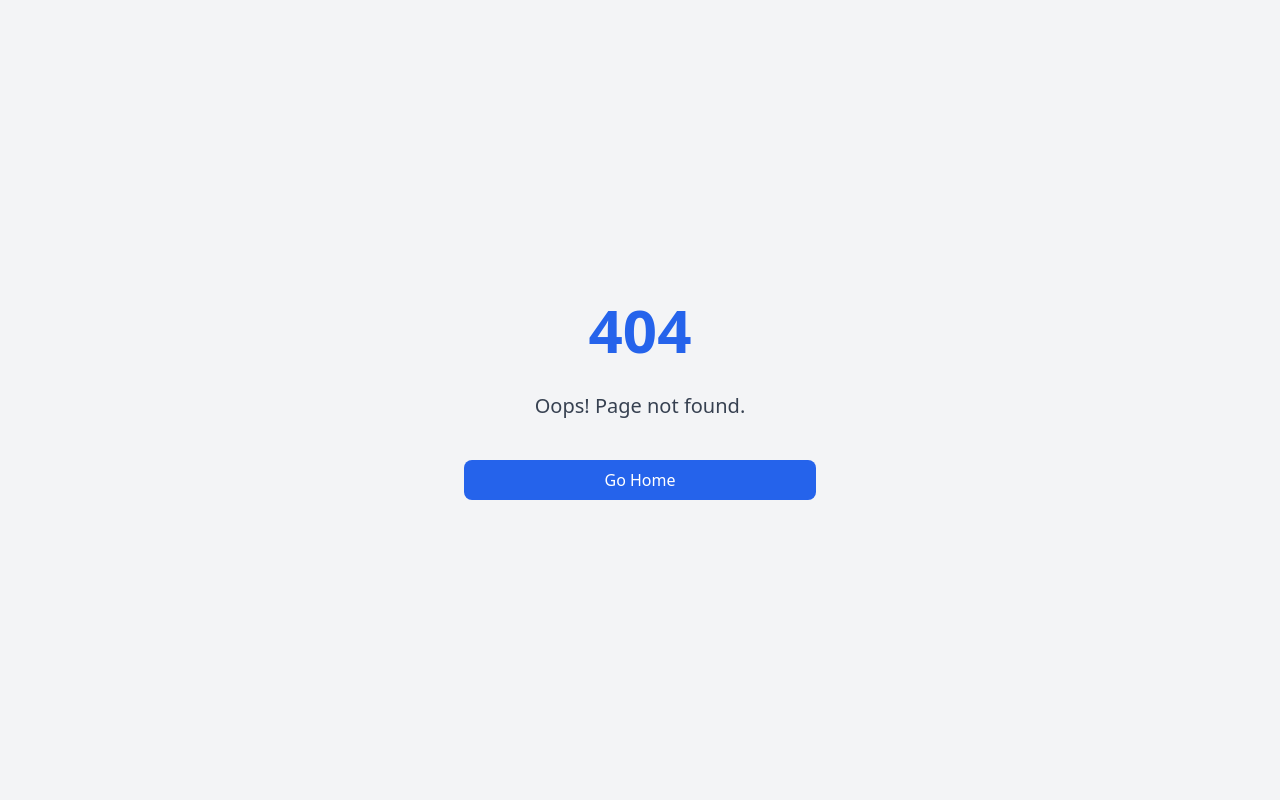
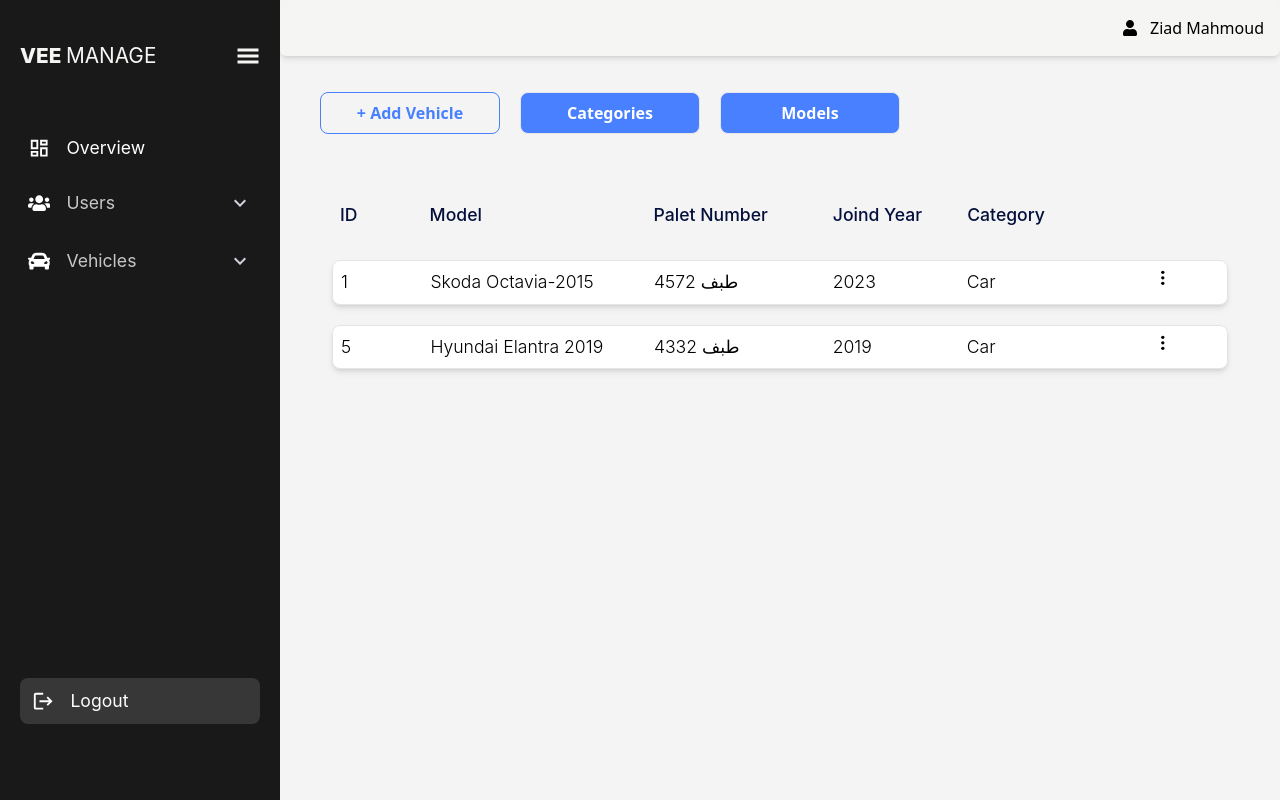
Before and after one commit to OsamaElnahas/smart-fleet-management-admin-dashboard-, a React (Vite) app: page /vehicles in a window 1280 px wide. Before the commit this address had no page. Built offline with nearby package versions, Linux system fonts and the light colour scheme.

Commit message:
adding cars tabels and handling tabels to be dynamic

```diff
--- a/src/components/AllUsersTable/AllUsersTable.jsx
+++ b/src/components/AllUsersTable/AllUsersTable.jsx
@@ -1,55 +1,35 @@
 import React from "react";
 import { IoEllipsisVertical } from "react-icons/io5";
 
-export default function AllUsersTable({titles}) {
+export default function AllUsersTable({titles, rows, columnSizes}) {
   return (
     <div className="font-Inter   font-[540] w-full gap-y-5 p-1  md:p-3 rounded-lg  text-[0.75rem] md:text-[0.9rem] lg:text-[1.1rem] flex flex-col gap-2 truncate overflow-hidden whitespace-nowrap justify-center  ">
 
-      <div className="row grid grid-cols-[10%,30%,20%,30%,10%] md:grid-cols-[8%,20%,18%,25%,10%,10%,10%] text-[#04103B]  rounded-lg font-[550] mb-1 ">
+      <div className={`row text-[#04103B]  rounded-lg font-[550] mb-1 grid`} style={{ gridTemplateColumns: `${columnSizes.join(" ")}` }}>
+    {titles.map((title => (
+        <div className="p-2 " key={title}>
+          {title}
+        </div>
+      )))}
 
-      <div className="p-2 ">
-        {titles.col1}
+
       </div>
-      <div className="p-2 ">
-        {titles.col2}
-      </div>
-      <div className="p-2 ">
-        {titles.col3}
-      </div>
-      <div className="p-2 ">
-        {titles.col4}
-      </div>
-      <div className="p-2  hidden md:block">
-        {titles.col5}
-      </div>
-      <div className="p-2  hidden md:block">{titles.col6}</div>
-      <div className="p-3">{titles.col7}</div>
-      </div>
+      {rows.map((row,index) => (
+        <div className="row grid   bg-white  rounded-lg border border-stone-200 font-[300] shadow-md " key={index} style={{ gridTemplateColumns: `${columnSizes.join(" ")}` }}>
+          {row.map((item, index) => (
+            <div className=" p-2 truncate overflow-hidden whitespace-nowrap " key={index}>
+              {item}
 
-      <div className="row grid  grid-cols-[10%,30%,20%,30%,10%] md:grid-cols-[8%,20%,18%,25%,10%,10%,10%] bg-white  rounded-lg border border-stone-200 font-[300]  shadow-md ">
+           </div>
+            ))
+            }
+                <div className=" px-4 py-2 rounded-tr-xl rounded-br-xl  cursor-pointer ">
+                <IoEllipsisVertical />
+            </div>
+            </div>
+            ))}
 
-      <div className=" p-2 truncate overflow-hidden whitespace-nowrap  rounded-tl-xl rounded-bl-xl">12</div>
-      <div className=" p-2 truncate overflow-hidden whitespace-nowrap ">Osama Elnahas</div>
-      <div className=" p-2 truncate overflow-hidden whitespace-nowrap ">01005505505</div>
-      <div className=" p-2 truncate overflow-hidden whitespace-nowrap ">osamaelnahas@gmail.com</div>
-      <div className=" p-2 truncate overflow-hidden whitespace-nowrap hidden md:block ">22</div>
-      <div className=" p-2 truncate overflow-hidden whitespace-nowrap hidden md:block">portsaid</div>
-      <div className=" px-4 py-2 rounded-tr-xl rounded-br-xl ml-auto">
-        <IoEllipsisVertical />
-      </div>
-      </div>
-      <div className="row  grid  grid-cols-[10%,30%,20%,30%,10%] md:grid-cols-[8%,20%,18%,25%,10%,10%,10%] bg-white  rounded-lg border border-stone-200 font-[300] shadow-md ">
 
-      <div className=" p-2 truncate overflow-hidden whitespace-nowrap  rounded-tl-xl rounded-bl-xl">12</div>
-      <div className=" p-2 truncate overflow-hidden whitespace-nowrap ">Osama Elnahas</div>
-      <div className=" p-2 truncate overflow-hidden whitespace-nowrap ">01005505505</div>
-      <div className=" p-2 truncate overflow-hidden whitespace-nowrap ">osamaelnahas@gmail.com</div>
-      <div className=" p-2 truncate overflow-hidden whitespace-nowrap hidden md:block">22</div>
-      <div className=" p-2 truncate overflow-hidden whitespace-nowrap hidden md:block">portsaid</div>
-      <div className=" px-4 py-2  rounded-tr-xl rounded-br-xl ml-auto">
-        <IoEllipsisVertical />
-      </div>
-      </div>
     </div>
   );
 }
--- a/src/components/Cars/Cars.jsx
+++ /dev/null
@@ -1,7 +0,0 @@
-import React from 'react'
-
-export default function Cars() {
-  return (
-    <div>Cars</div>
-  )
-}
--- a/src/components/Drivers/Drivers.jsx
+++ b/src/components/Drivers/Drivers.jsx
@@ -12,16 +12,12 @@ export default function Drivers() {
         + Add Driver
       </Link>
       <div>
-        <AllUsersTable titles={{col1:"id",
+        <AllUsersTable  titles={["ID", "Name", "Phone", "Email","Age","Government"]} rows={[
+    ["1", "Osama Kamal", "0100000000", "osamaelnahs1234@gmail.com","22","portsaid" ],["2", "Iman Kamal", "0100111122", "iman@gmail.com","22","portsaid"],
+  ]} columnSizes={["10%", "20%", "15%", "25%", "10%", "15%" ,"10%"]} />
 
-          col2:" Name",
-          col3:"Phone",
-          col4:"Email",
-          col5:"Age",
-          col6:"Government",
-          col7:" ",
 
-          }} />
+
 
       </div>
     </>
--- a/src/components/Manager/Manager.jsx
+++ b/src/components/Manager/Manager.jsx
@@ -18,14 +18,9 @@ export default function Manager() {
       {showPopup && (
         <Popup message="Are You Sure to Add This Manager " onClose={() => setShowPopup(false)} />
       )}
-      <AllUsersTable titles={{
-        col1: "id",
-        col2: " Name",
-        col3: "Phone",
-        col4: "Email",
-        col5: "Age",
-        col6: "Government",
-        col7: " ",
-      }} />
+      <AllUsersTable
+      titles={["ID", "Name", "Phone", "Email","Age","Government"]} rows={[
+        ["1", "Osama Kamal", "0100000000", "osamaelnahs1234@gmail.com","22","portsaid" ],["2", "Iman Kamal", "0100111122", "iman@gmail.com","22","portsaid"],
+      ]} columnSizes={["10%", "20%", "15%", "25%", "10%", "15%" ,"10%"]} />
     </>
 }
--- a/src/components/Mechanics/Mechanics.jsx
+++ b/src/components/Mechanics/Mechanics.jsx
@@ -9,15 +9,10 @@ export default function Mechans() {
         className="block mb-12 border border-primaryColor w-[180px] p-2 text-center rounded-lg text-primaryColor font-bold">
         + Add Mechanic
       </Link>
-      <AllUsersTable titles={{
-        col1: "id",
-        col2: " Name",
-        col3: "Phone",
-        col4: "Email",
-        col5: "Age",
-        col6: "Government",
-        col7: " ",
-      }} />
+      <AllUsersTable
+       titles={["ID", "Name", "Phone", "Email","Age","Government"]} rows={[
+        ["1", "Osama Kamal", "0100000000", "osamaelnahs1234@gmail.com","22","portsaid" ],["2", "Iman Kamal", "0100111122", "iman@gmail.com","22","portsaid"],
+      ]} columnSizes={["10%", "20%", "15%", "25%", "10%", "15%" ,"10%"]} />
     </>
 
 }
--- /dev/null
+++ b/src/components/Vehicles/Vehicles.jsx
@@ -0,0 +1,49 @@
+import React from 'react'
+import { Link } from 'react-router'
+import AllUsersTable from '../AllUsersTable/AllUsersTable'
+
+export default function Vehicles() {
+  return <>
+    <div className="controls">
+      <div className="btns flex gap-5">
+      <Link
+        to={"/vehicles/add"}
+        className="block mb-12 border border-primaryColor w-[180px] p-2 text-center rounded-lg text-primaryColor font-bold"
+      >
+        + Add Vehicle
+      </Link>
+      <Link
+        to={"/vehicles/category"}
+        className="block mb-12 border bg-primaryColor text-white w-[180px] p-2 text-center rounded-lg font-bold"
+      >
+        Categories
+      </Link>
+      <Link
+        to={"/vehicles/model"}
+        className="block mb-12 border bg-primaryColor text-white w-[180px] p-2 text-center rounded-lg font-bold"
+      >
+        Models
+      </Link>
+
+
+      </div>
+    </div>
+
+     <div>
+            <AllUsersTable
+
+
+          titles={["ID", "Model", "Palet Number", "Joind Year","Category"]} rows={[
+    ["1", "Skoda Octavia-2015", "4572 طبف", "2023","Car" ],
+    ["5", "Hyundai Elantra 2019", "4332 طبف", "2019","Car" ]
+
+
+  ]} columnSizes={["10%", "25%", "20%", "15%", "20%","10%"]}
+
+
+  />
+
+          </div>
+
+  </>
+}
--- /dev/null
+++ b/src/components/Vehicles/VehiclesAdd.jsx
@@ -0,0 +1,94 @@
+import React from 'react'
+import DynamicForm from '../DynamicForm/DynamicForm'
+
+import * as Yup from "yup";
+import axios from "axios";
+
+const schema = Yup.object().shape({
+    palletNumber: Yup.string().required("Palet Number is required"),
+    joindYear: Yup.string().required("Joind Year is required"),
+    fuelType: Yup.string().required("Fuel Type is required"),
+    kmDriven: Yup.string().required("Km Driven is required"),
+    modelId: Yup.string().required("Model Id is required"),
+    categoryId: Yup.string().required("Category Id is required"),
+
+})
+const fields = [
+    {
+        name: "palletNumber",
+        label: "Plate Number",
+        type: "text",
+        placeholder: "Enter Plate number (ex: 4572 طبف)",
+    },
+    {
+        name: "joindYear",
+        label: "Joind Year",
+        type: "text",
+        placeholder: "Enter joind year",
+    },
+    {
+        name: "fuelType",
+        label: "Fuel Type",
+        type: "text",
+        placeholder: "Enter fuel type",
+    },
+    {
+        name: "kmDriven",
+        label: "Km Driven",
+        type: "text",
+        placeholder: "Enter Current km ",
+    },
+    {
+        name: "modelId",
+        label: "Model Id",
+        type: "text",
+        placeholder: "Enter  model id",
+    },
+    {
+        name: "categoryId",
+        label: "Category Id",
+        type: "text",
+        placeholder: "Enter category id",
+    },
+    ];
+const defaultValues = {
+    palletNumber: "",
+    joindYear: "",
+    fuelType: "",
+    kmDriven: "",
+    modelId: "",
+    categoryId: "",
+  };
+
+
+export default function VehiclesAdd() {
+    const [isLoading, setIsLoading] = React.useState(false);
+    const [error, setError] = React.useState("");
+
+    async function onSubmit(data) {
+      setIsLoading(true);
+      try {
+        const res = await axios.post(
+          "http://localhost:5034/api/Account/login",
+          data
+        );
+        console.log("Login Successful:", res.data);
+      } catch (error) {
+        console.error("Login Error:", error);
+        setError("Something went wrong. Please try again.");
+      }
+
+      setIsLoading(false);
+    }
+
+  return <>
+  <DynamicForm
+        schema={schema}
+        fields={fields}
+        onSubmit={onSubmit}
+        title="Add Vehicles"
+        defaultValues={defaultValues}
+        back_link="/vehicles"
+    />
+</>
+}
--- a/src/components/sidebar/Sidebar.jsx
+++ b/src/components/sidebar/Sidebar.jsx
@@ -137,7 +137,7 @@ const Sidebar = ({ isVisable, handleToggle }) => {
           >
             {" "}
             <NavLink
-              to={"/users/cars"}
+              to={"/vehicles"}
               className={({ isActive }) =>
                 `${
                   isActive ? "bg-stone-700" : ""
@@ -147,7 +147,7 @@ const Sidebar = ({ isVisable, handleToggle }) => {
               Cars
             </NavLink>
             <NavLink
-              to={"/users/heavyCars"}
+              to={"/heavyCars"}
               className={({ isActive }) =>
                 `${
                   isActive ? "bg-stone-700" : ""
```
Also changed, not shown: src/components/router/Router.jsx (+4 -3 lines).
